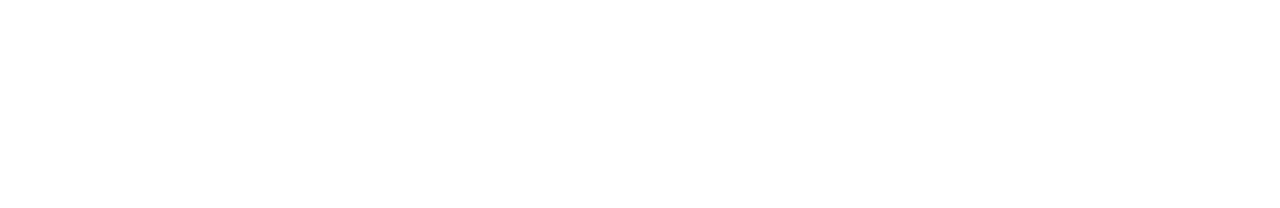
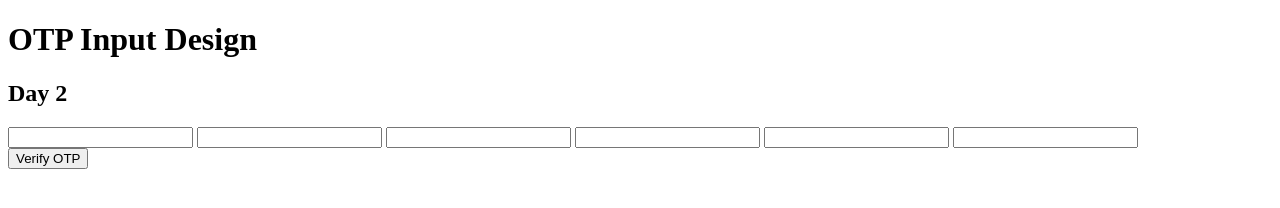
Before and after one commit to snehalkhater/7callenges, a plain HTML site: page Day-2/index.html in a window 1280 px wide. Drawn offline with Linux system fonts and the light colour scheme.

Commit message:
heading and button added

```diff
--- a/Day-2/index.html
+++ b/Day-2/index.html
@@ -3,9 +3,27 @@
 <head>
     <meta charset="UTF-8">
     <meta name="viewport" content="width=device-width, initial-scale=1.0">
-    <title>day-2</title>
+    <title>OTP Input - Day 2</title>
 </head>
 <body>
+    <h1>OTP Input Design</h1>
+<h2>Day 2</h2>
 
+<div>
+  <div class="otp-container">
+    <input type="text" maxlength="1" class="otp-input">
+    <input type="text" maxlength="1" class="otp-input">
+    <input type="text" maxlength="1" class="otp-input">
+    <input type="text" maxlength="1" class="otp-input">
+    <input type="text" maxlength="1" class="otp-input">
+    <input type="text" maxlength="1" class="otp-input">
+  </div>
+
+  <div class="buttons">
+    <button class="verify-btn">Verify OTP</button>
+  </div>
+
+  <div class="message"></div>
+</div>
 </body>
 </html>
```
